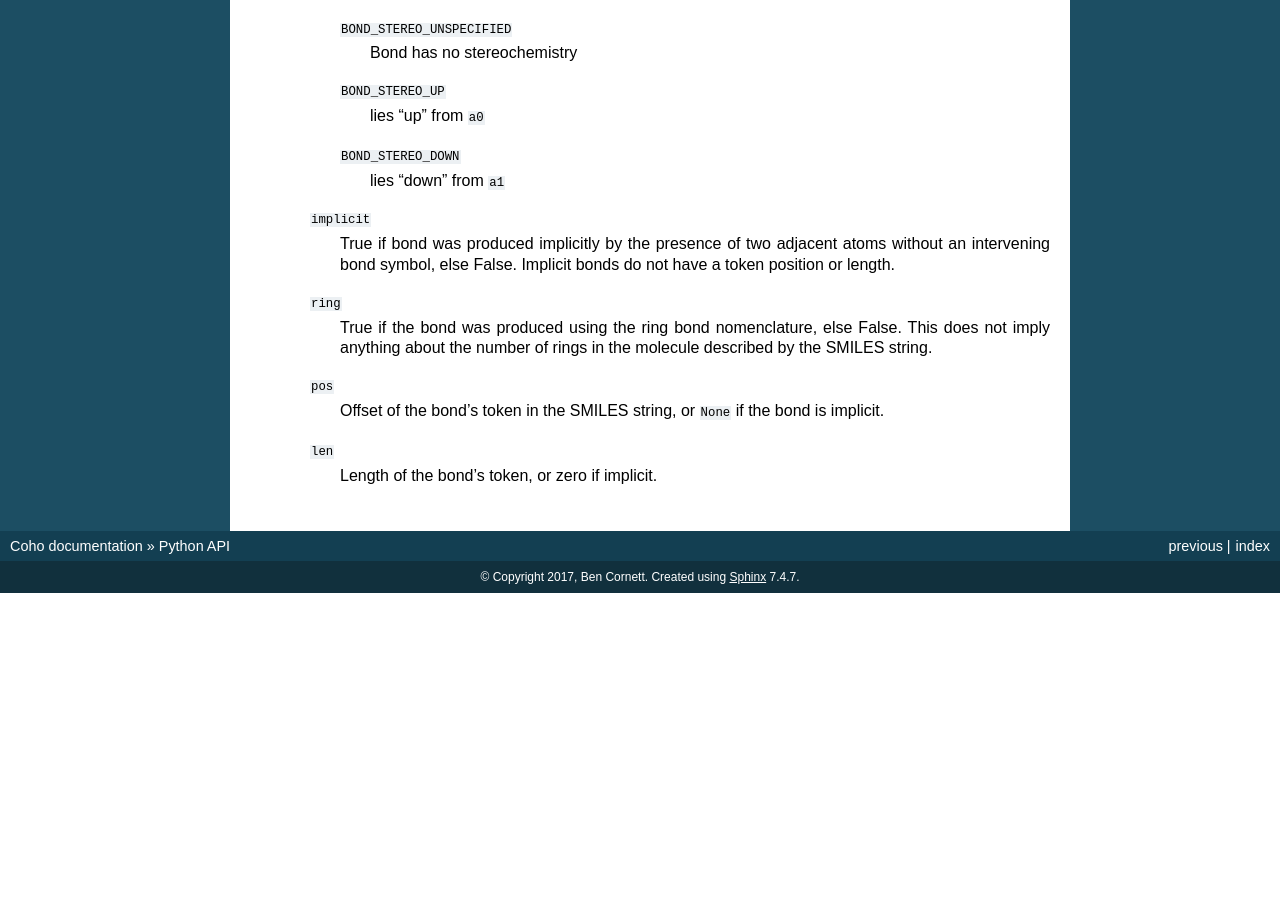
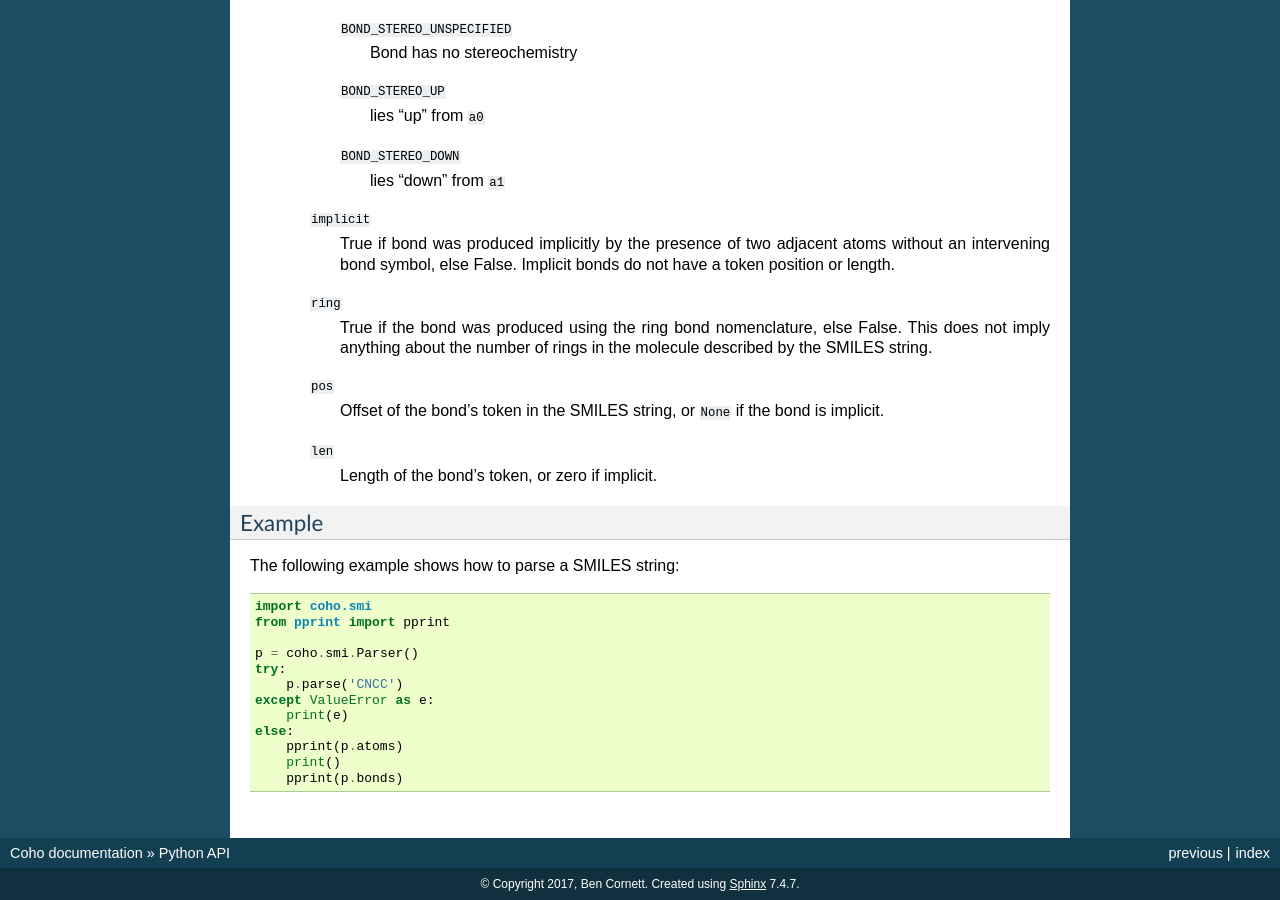
Before and after one commit to cornett/coho, a Sphinx documentation site: the page built from doc/pyapi.rst, in a window 1280 px wide and 900 px high, scrolled down 2138 px. Built offline with Sphinx 7.4.7, drawn with Linux system fonts in a browser that asks for light colours; before the commit the page ends 2731 px from its top, so only the background shows below that.

Commit message:
Add Python SMILES example

```diff
--- a/doc/pyapi.rst
+++ b/doc/pyapi.rst
@@ -154,3 +154,21 @@
 
         ``len``
             Length of the bond's token, or zero if implicit.
+
+Example
+^^^^^^^
+
+The following example shows how to parse a SMILES string::
+
+    import coho.smi
+    from pprint import pprint
+
+    p = coho.smi.Parser()
+    try:
+        p.parse('CNCC')
+    except ValueError as e:
+        print(e)
+    else:
+        pprint(p.atoms)
+        print()
+        pprint(p.bonds)
```
